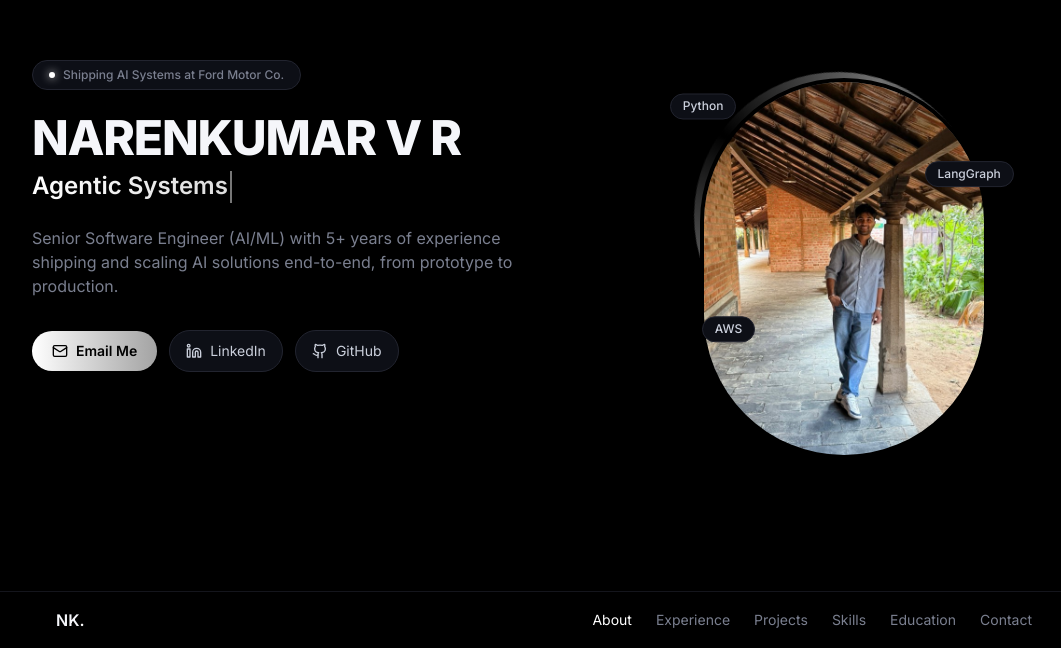
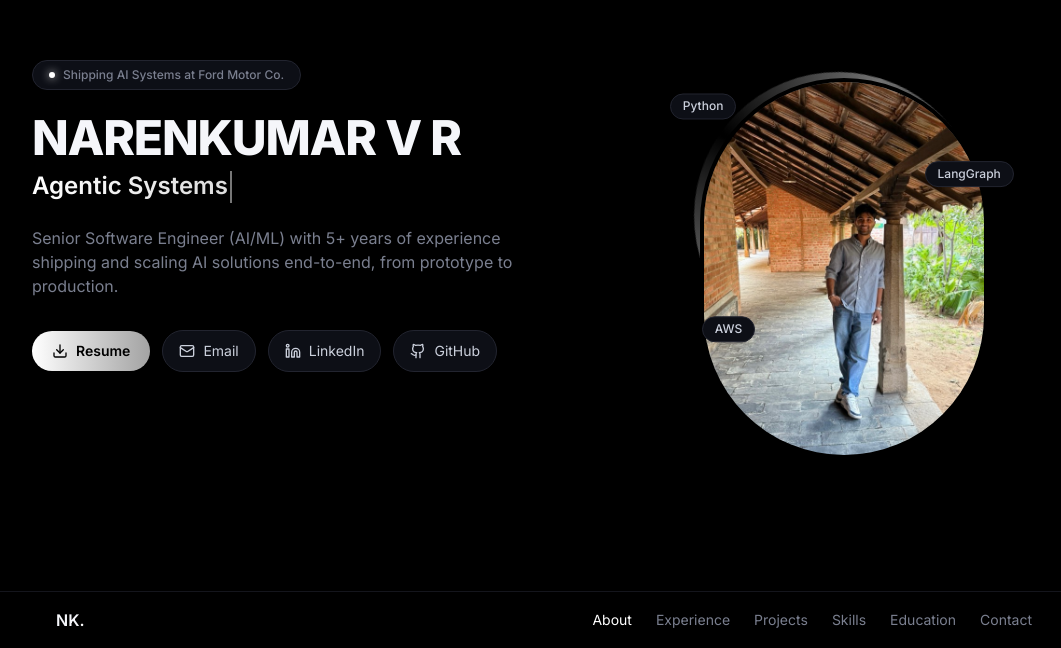
Before and after one commit to vrnarenkumar/know-naren, a React (Vite) app: page / in a window 1280 px wide. Shown: the part 152-800 px from the top of the page, without its empty margins (96-1157 px from the left). Built offline with nearby package versions, Linux system fonts and the light colour scheme.

Commit message:
feat: add resume download button in hero (pending resume.pdf asset)

```diff
--- a/src/components/Hero.tsx
+++ b/src/components/Hero.tsx
@@ -1,5 +1,5 @@
 import { motion } from 'framer-motion'
-import { Github, Linkedin, Mail } from 'lucide-react'
+import { Download, Github, Linkedin, Mail } from 'lucide-react'
 import { useEffect, useState } from 'react'
 import { hero } from '../content'
 import narenPhoto from '../assets/naren.jpg'
@@ -96,10 +96,17 @@ export default function Hero() {
             className="mt-8 flex flex-wrap items-center justify-center gap-3 lg:justify-start"
           >
             <a
-              href={`mailto:${hero.email}`}
+              href={`${import.meta.env.BASE_URL}resume.pdf`}
+              download
               className="flex items-center gap-2 rounded-full bg-gradient-to-r from-accent to-accent-2 px-5 py-2.5 text-sm font-semibold text-black transition-transform hover:scale-105"
             >
-              <Mail size={16} /> Email Me
+              <Download size={16} /> Resume
+            </a>
+            <a
+              href={`mailto:${hero.email}`}
+              className="flex items-center gap-2 rounded-full border border-border bg-surface px-4 py-2.5 text-sm text-text transition-colors hover:border-accent hover:text-text-h"
+            >
+              <Mail size={16} /> Email
             </a>
             <a
               href={hero.linkedin}
```
